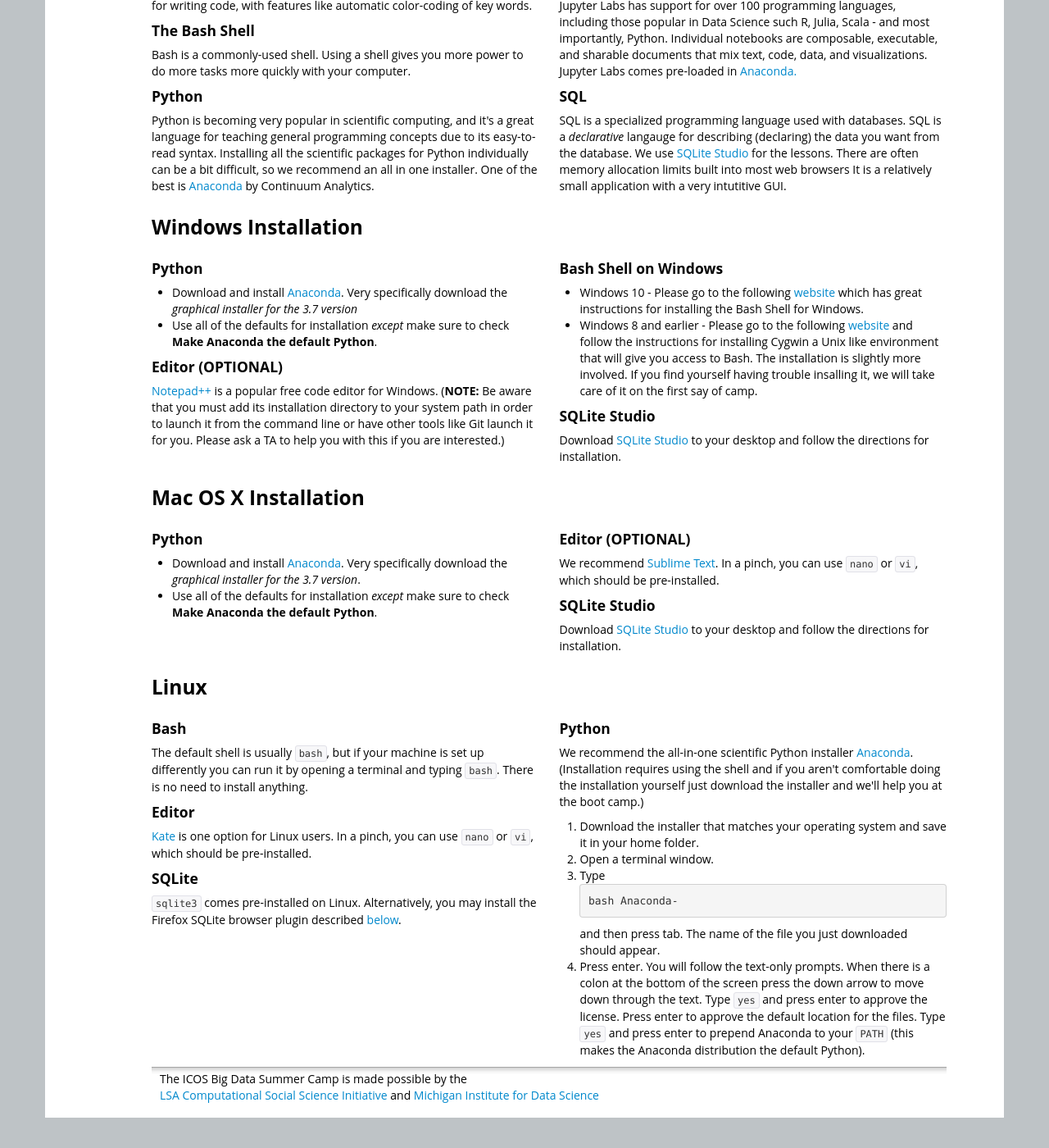
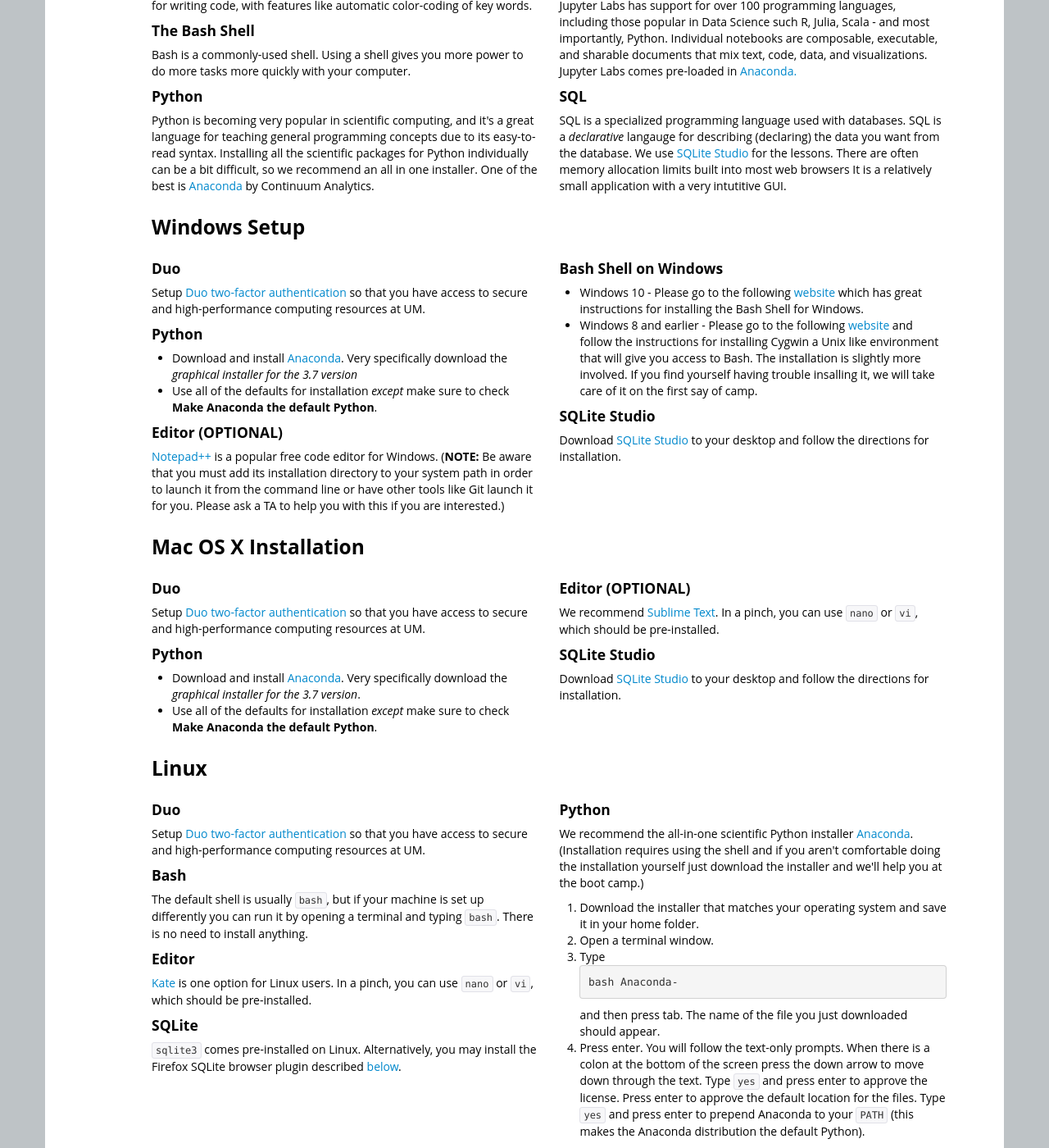
Before and after one commit to ICOSBigDataCamp/2019-summer-camp, a Jekyll site: the page built from index.html, in a window 1280 px wide and 1400 px high, scrolled down 2763 px. Shown: the whole window at 82% size. Built offline with Jekyll 4.4.1, drawn with Linux system fonts in a browser that asks for light colours; some of the changed text lies outside the part shown.

Commit message:
duo added

```diff
--- a/_includes/setup.html
+++ b/_includes/setup.html
@@ -42,10 +42,15 @@
   </div>
 </div>
 
-<h3>Windows Installation</h3>
+<h3>Windows Setup</h3>
 
 <div class="row-fluid">
   <div class="span6">
+    <h4>Duo</h4>
+    <p>
+        Setup <a href="https://safecomputing.umich.edu/two-factor-authentication">Duo two-factor authentication</a> so that you have access to secure and high-performance computing resources at UM.
+    </p>
+
     <h4>Python</h4>
     <ul>
       <li>
@@ -94,6 +99,11 @@
 
 <div class="row-fluid">
   <div class="span6">
+    <h4>Duo</h4>
+    <p>
+        Setup <a href="https://safecomputing.umich.edu/two-factor-authentication">Duo two-factor authentication</a> so that you have access to secure and high-performance computing resources at UM.
+    </p>
+
     <h4>Python</h4>
     <ul>
       <li>
@@ -127,6 +137,10 @@
 
 <div class="row-fluid">
   <div class="span6">
+    <h4>Duo</h4>
+    <p>
+        Setup <a href="https://safecomputing.umich.edu/two-factor-authentication">Duo two-factor authentication</a> so that you have access to secure and high-performance computing resources at UM.
+    </p>
     <h4>Bash</h4>
     <p>
       The default shell is usually <code>bash</code>,
--- a/index.html
+++ b/index.html
@@ -159,7 +159,7 @@
   <tr> <td>Wednesday</td><td>9:00</td>    <td>Network Analysis with Zander Furnas</td> </tr>
   <tr> <td></td>       <td>10:30</td>   <td>Break</td> </tr>
   <tr> <td></td>       <td>11:00</td>   <td>Text Analysis / NLP with Emily Sabo</td> </tr>
-  <tr> <td></td>       <td>12:30</td>   <td>Lunch with guest speaker Joy Rohde "Ethics and Policits of Computational Social Science"</td> </tr>
+  <tr> <td></td>       <td>12:30</td>   <td>Lunch with guest speaker Joy Rohde: "Ethics and Policits of Computational Social Science"</td> </tr>
   <tr> <td></td>       <td>2:00</td>    <td>Machine Learning / Data Mining with Jeff Lockhart</td> </tr>
   <tr> <td></td>       <td>3:30</td>   <td>Group work time</td> </tr>
   <tr> <td></td>       <td>5:00</td>   <td>Depart</td> </tr>
```
